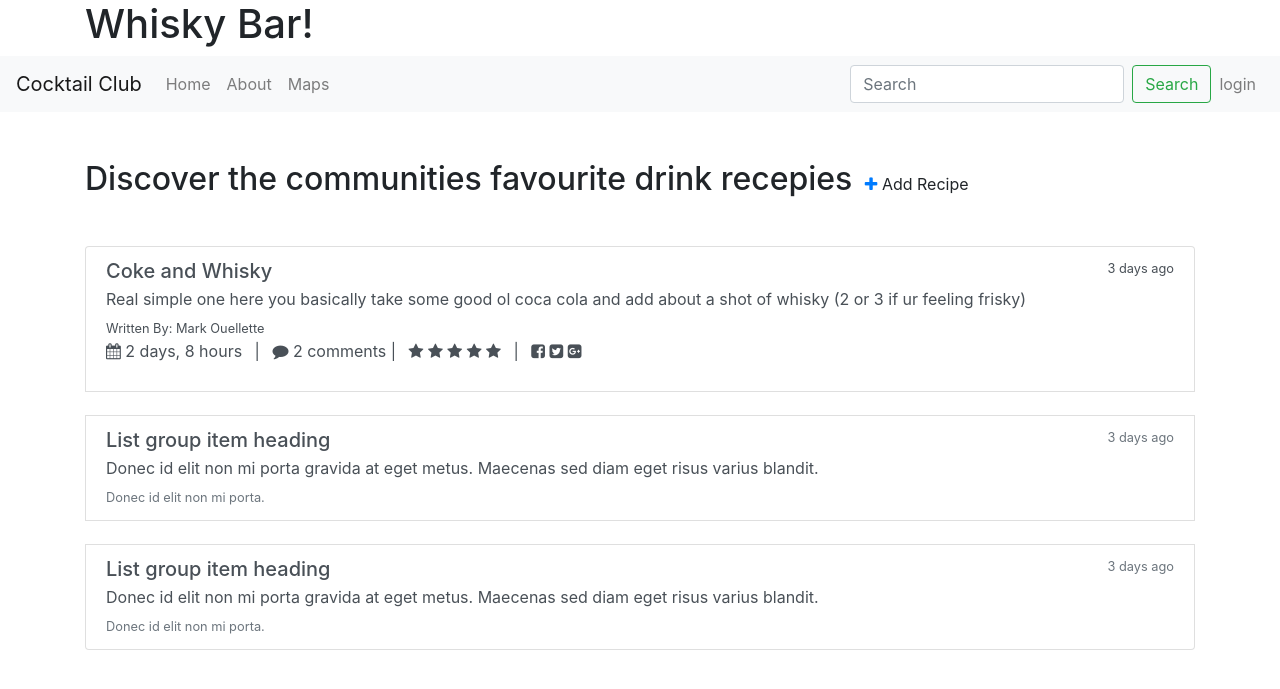
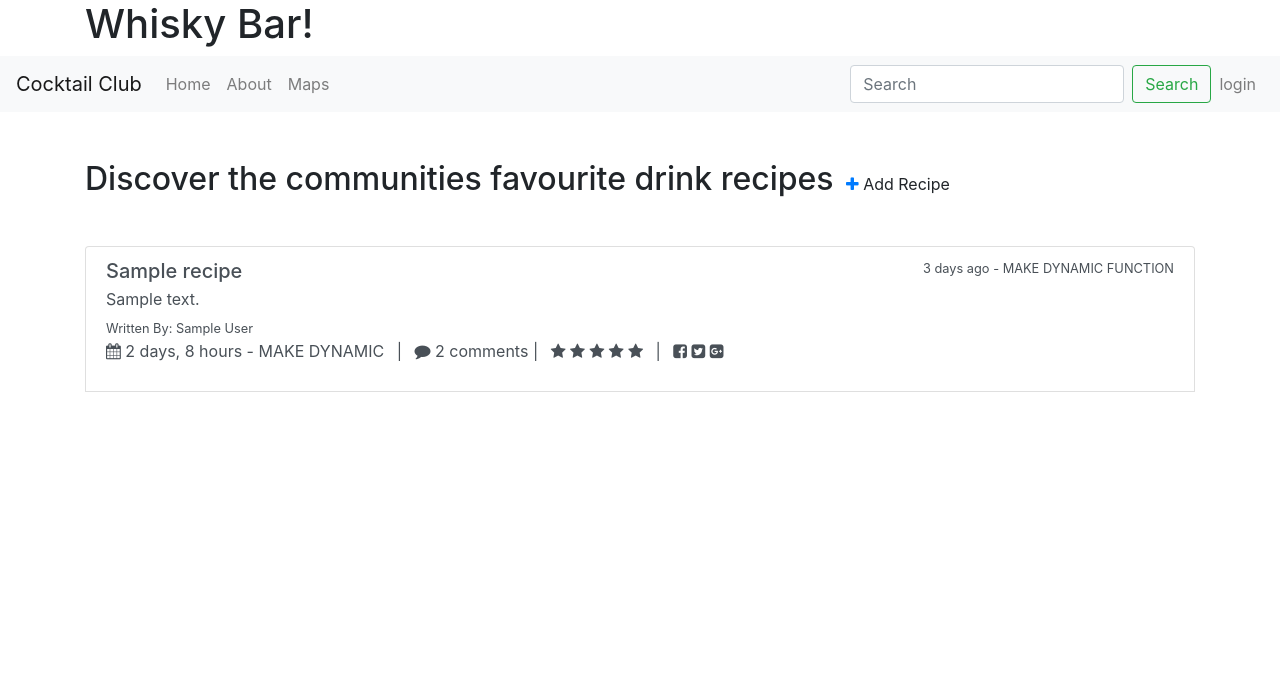
Before and after one commit to Mark-Ouellette/CP476-Final-Project, a Flask app: page / in a window 1280 px wide. Shown: the top 689 px of the page. Run offline with Flask 2, Linux system fonts and the light colour scheme; tables that the repository leaves empty hold one stand-in row (values such as "Sample post"); some libraries are stand-ins or nearby versions.

Commit message:
Ingredients populate all relevant db's, index.html generated dynamically

```diff
--- a/forms.py
+++ b/forms.py
@@ -24,11 +24,11 @@ class IngredientForm(FlaskForm):
 	ingredientname = StringField('Ingredient', validators=[DataRequired("Please enter an ingredient name"), Length(max=40, message="Names may not be longer than 40 characters")])
 	submit = SubmitField('Add')
 
+# Utility function returning a query object which can be fed to query_factory's
 def getIngredients():
 	return Ingredient.query
 
 class AddArticleForm(FlaskForm):
-	ingredientOptions=[("1","Whisky")]
 	recipetitle = StringField('Title', validators=[DataRequired("Please enter an article title"), Length(max=100, message="Titles may not be longer than 100 characters")])
 	recipeingredients = QuerySelectMultipleField(query_factory=getIngredients, get_label='ingredientname')
 	recipedesc = TextAreaField('Article Text')
--- a/models.py
+++ b/models.py
@@ -43,6 +43,9 @@ class User(db.Model):
 	def check_password(self, password):
 		return check_password_hash(self.pwdhash, password)
 
+	def getFullName(self):
+		return self.firstname + " " + self.lastname
+
 
 #The db.Table defined here is the bridging table to create a many-to-many relationship here.
 ingredientsPerRecipe = db.Table('ingredientsPerRecipe',
@@ -55,19 +58,26 @@ class Recipe(db.Model):
 	recipeid = db.Column(db.Integer, primary_key=True)
 	authorid = db.Column(db.Integer, db.ForeignKey('users.uid'))
 	recipedate = db.Column(db.DateTime)
+	recipetitle = db.Column(db.String(100))
 	recipedesc = db.Column(db.Text)
-	recipetitle = db.Column(db.String(100))
 	ingredients = db.relationship('Ingredient', secondary=ingredientsPerRecipe, lazy='subquery',
 		backref=db.backref('ingredients', lazy=True))
 
-	def __init__(self, recipetitle, recipedesc, email):
-		#self.ingredients = ingredients.title()
-
+	def __init__(self, recipetitle, recipedesc, ingredients, email):
 		author = User.query.filter_by(email = email).first()
+		self.authorid = author.uid
 		self.recipedate = datetime.datetime.now()
-		self.authorid = author.uid
 		self.recipetitle = recipetitle.title()
 		self.recipedesc = recipedesc.title()
+		for i in ingredients:
+			self.ingredients.append(i)
+
+	def getAuthorName(self, authorid):
+		author = User.query.get(authorid)
+		authorName = "Author not found"
+		if author is not None:
+			authorName = author.getFullName()
+		return authorName
 
 class Ingredient(db.Model):
 	__tablename__ = 'ingredients'
--- a/routes.py
+++ b/routes.py
@@ -6,7 +6,7 @@ import wtforms.ext.sqlalchemy.fields as f
 
 
 app = Flask(__name__)
-app.config['SQLALCHEMY_DATABASE_URI'] = 'postgresql://postgres:TooL717@localhost/learningflask'
+app.config['SQLALCHEMY_DATABASE_URI'] = 'postgresql://localhost/learningflask'
 db.init_app(app)
 
 app.secret_key = "development-key"
@@ -24,7 +24,8 @@ def createDB():
 
 @app.route("/")
 def index():
-    return render_template("index.html")
+	recipes = Recipe.query.order_by(Recipe.recipedate).all()
+	return render_template("index.html", recipes=recipes)
 
 @app.route("/about")
 def about():
@@ -127,12 +128,19 @@ def addRecipe():
 		if not recForm.validate():
 			return render_template('newrecipe.html', recForm=recForm, message=message)
 		else:
-			newRec = Recipe(recForm.recipetitle.data, recForm.recipedesc.data, session['email'])
+
+			# The Recipe constructor adds each ingredient in this tuple as a child which handles the many-to-many relationship
+			ingredients = recForm.recipeingredients.data
+			newRec = Recipe(recForm.recipetitle.data, recForm.recipedesc.data, ingredients, session['email'])
 
 			# No Try/Catch here because the db is not configured to require unique titles
 			db.session.add(newRec)
 			db.session.commit()
 			message = "Recipe added: " + newRec.recipetitle
+			# NOTE:
+			# Just added this line, untested. Intention is to create a new form i.e. clear the form once a user submits.
+			# Maybe we just want to redirect them home?
+			recForm = AddArticleForm()
 			return render_template('newrecipe.html', recForm=recForm, message=message)
 
 	elif request.method == 'GET':
--- a/templates/index.html
+++ b/templates/index.html
@@ -10,7 +10,7 @@
             <div class= header>
                 <ul class ="list list-inline">
                     <li class = "list-inline-item">
-                        <h2>Discover the communities favourite drink recepies</h2>
+                        <h2>Discover the communities favourite drink recipes</h2>
                     </li>
                     <li class="list-inline-item">
                         <span><a class="fa fa-plus button" href= "{{ url_for('addRecipe') }}"></a>  Add Recipe</span>
@@ -21,15 +21,16 @@
         </div>
 
         <div class="list-group">
+          {% for recipe in recipes %}
             <a href="{{ url_for('post') }}" class="list-group-item list-group-item-action flex-column align-items-start">
               <div class="d-flex w-100 justify-content-between">
-              <h5 class="mb-1">Coke and Whisky</h5>
-              <small>3 days ago</small>
+                <h5 class="mb-1"> {{recipe.recipetitle}}</h5>
+                <small>3 days ago - MAKE DYNAMIC FUNCTION</small>
               </div>
-            <p class="mb-1">Real simple one here you basically take some good ol coca cola and add about a shot of whisky (2 or 3 if ur feeling frisky)</p>
-            <small>Written By: Mark Ouellette</small>
+              <p class="mb-1">{{ recipe.recipedesc }}</p>
+              <small>Written By: {{ recipe.getAuthorName(recipe.authorid) }}</small>
               <ul class="list-inline list-unstyled">
-            <li class="list-inline-item"><span><i class="fa fa-calendar"></i> 2 days, 8 hours </span></li>
+              <li class="list-inline-item"><span><i class="fa fa-calendar"></i> 2 days, 8 hours - MAKE DYNAMIC </span></li>
               <li class="list-inline-item">|</li>
               <span><i class="fa fa-comment"></i> 2 comments</span>
               <li class="list-inline-item">|</li>
@@ -50,6 +51,10 @@
               </ul>
             </a>
             <br>
+          {% endfor %}
+
+
+          <!--TODO: DELETE IN NEXT COMMIT
           <a href="#" class="list-group-item list-group-item-action flex-column align-items-start">
             <div class="d-flex w-100 justify-content-between">
               <h5 class="mb-1">List group item heading</h5>
@@ -68,6 +73,7 @@
             <small class="text-muted">Donec id elit non mi porta.</small>
           </a>
         </div>
+      -->
         <!--
         <div class="section-device">
             <img src="static/img/device.png">
```
Lines whose indentation alone changed are shown as unchanged.
